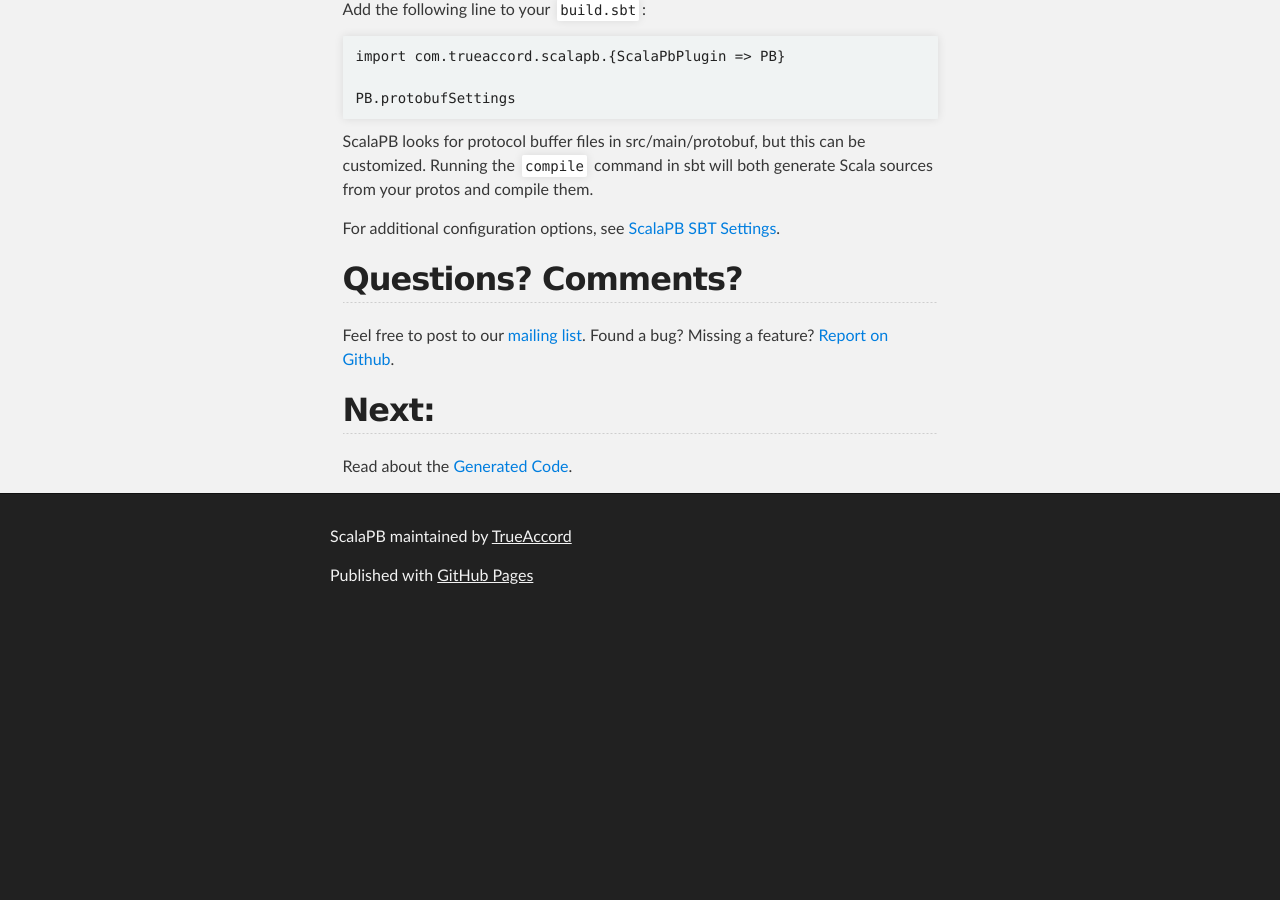
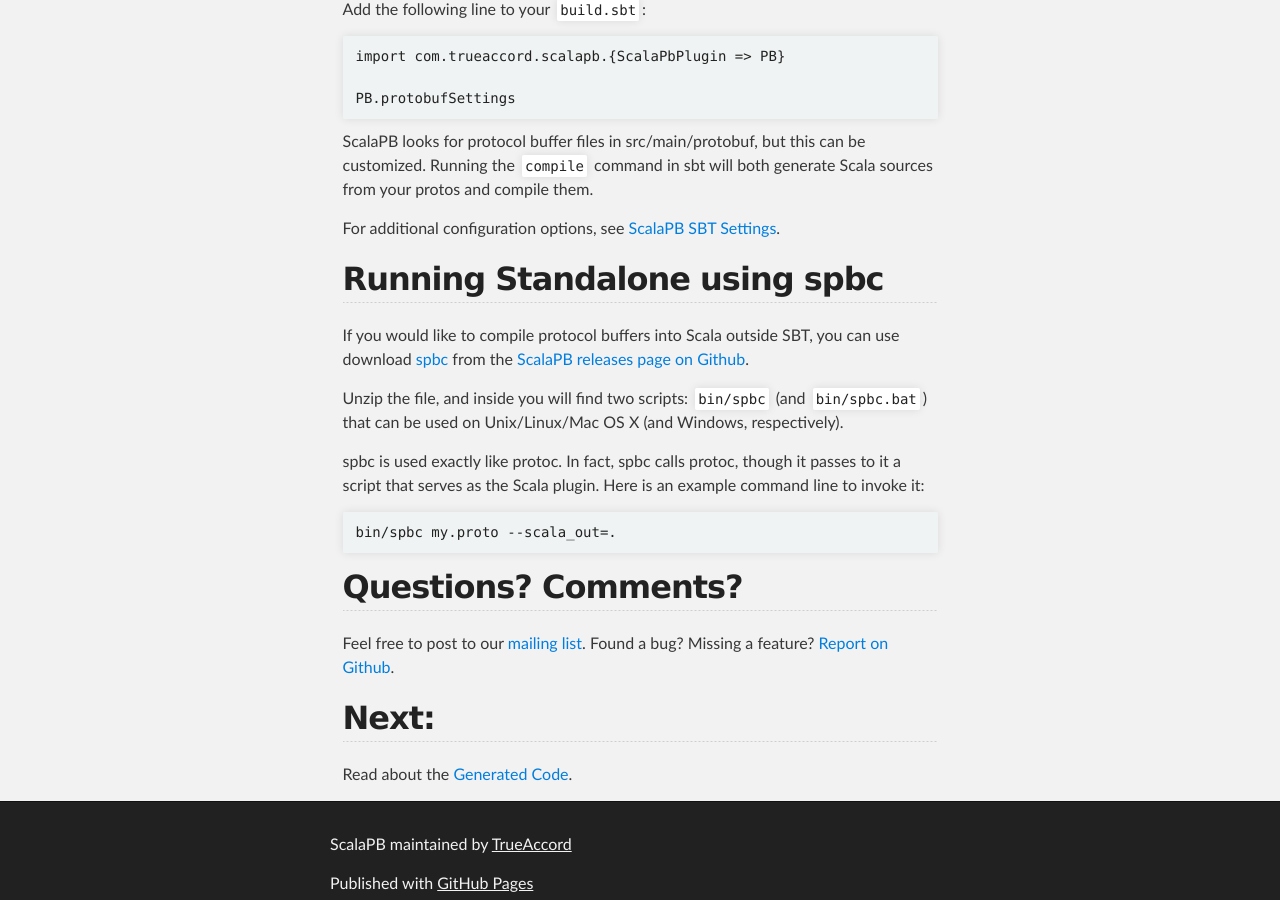
Before and after one commit to scalapb/ScalaPB, a Jekyll site: the page built from index.md, in a window 1280 px wide and 900 px high, scrolled down 1015 px. Built offline with Jekyll 4.4.1, drawn with Linux system fonts in a browser that asks for light colours; before the commit the page ends 1637 px from its top, so only the background shows below that.

Commit message:
Add spbc section

```diff
--- a/index.md
+++ b/index.md
@@ -47,10 +47,29 @@
 
     PB.protobufSettings
 
-ScalaPB looks for protocol buffer files in src/main/protobuf, but this can be customized. Running the `compile` command in sbt will both generate Scala sources from your protos and compile them.
+ScalaPB looks for protocol buffer files in src/main/protobuf, but this can
+be customized. Running the `compile` command in sbt will both generate Scala
+sources from your protos and compile them.
 
 For additional configuration options, see
 [ScalaPB SBT Settings]({{site.baseurl}}/sbt-settings.html).
+
+## Running Standalone using spbc
+
+If you would like to compile protocol buffers into Scala outside SBT, you can
+use download
+[spbc](https://https://github.com/trueaccord/ScalaPB/releases/download/v{{site.data.version.scalapb}}/spbc-{{site.data.version.scalapb}}.zip)
+from the [ScalaPB releases page on Github](https://github.com/trueaccord/ScalaPB/releases).
+
+Unzip the file, and inside you will find two scripts: `bin/spbc` (and
+`bin/spbc.bat`) that can be used on Unix/Linux/Mac OS X (and Windows,
+respectively).
+
+spbc is used exactly like protoc. In fact, spbc calls protoc, though it passes
+to it a script that serves as the Scala plugin. Here is an example command
+line to invoke it:
+
+    bin/spbc my.proto --scala_out=.
 
 ## Questions? Comments?
 
```
